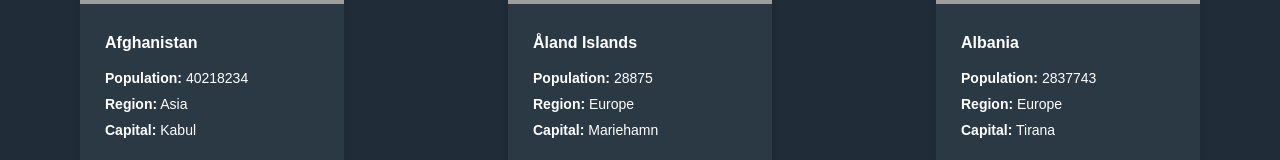
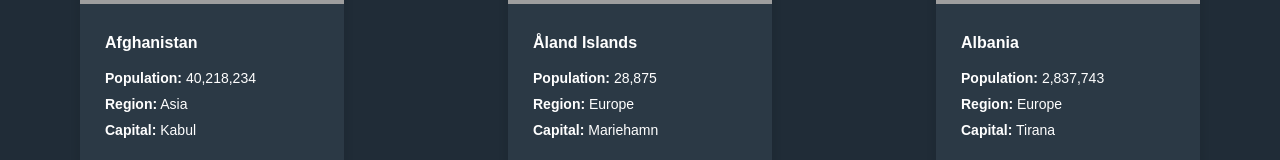
Before and after one commit to byGibbsct/rest-countries-api-with-color-theme-switcher, a Next.js app: page / in a window 1280 px wide. Shown: the part 450-610 px from the top of the page. Built offline with nearby package versions, Linux system fonts and the light colour scheme; grey boxes are pictures that could not be loaded.

Commit message:
Add comas to population numbers

```diff
--- a/app/components/CountryCard.js
+++ b/app/components/CountryCard.js
@@ -8,7 +8,7 @@ export default function CountryCard(props) {
         <div className="card__country-details">
           <h2 className="card__country-name">{props.name}</h2>
           <div className="card__country-info">
-            <p className="country-info__data"><span>Population:</span> {props.population}</p>
+            <p className="country-info__data"><span>Population:</span> {props.population.toLocaleString()}</p>
             <p className="country-info__data"><span>Region:</span> {props.region}</p>
             <p className="country-info__data"><span>Capital:</span> {props.capital}</p>
           </div>
```
